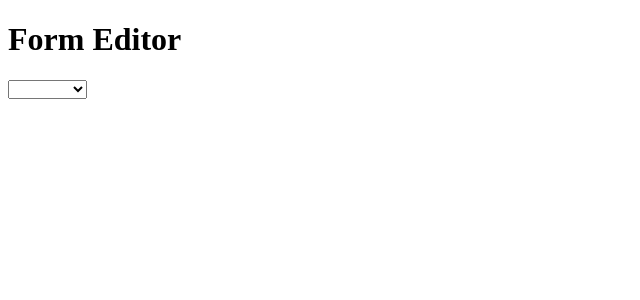
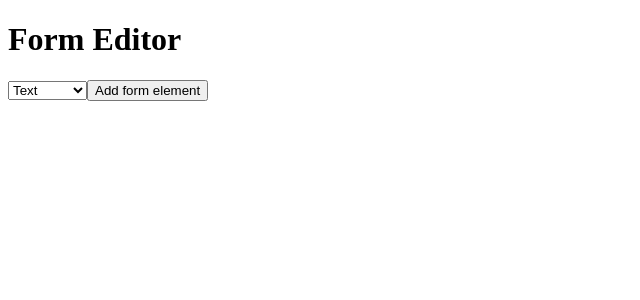
Before and after one commit to jannunzi/webdev-summer1-2018-poc-angular, an Angular app: page / in a window 1280 px wide. Shown: the top 300 px of the page, without its empty margins (0-640 px from the left). Built offline with nearby package versions, Linux system fonts and the light colour scheme.

Commit message:
added button to add form elements

```diff
--- a/src/app/form-editor/form-editor.component.html
+++ b/src/app/form-editor/form-editor.component.html
@@ -5,4 +5,6 @@
   <option value="textarea">Text Area</option>
 </select>
 
-{{inputType}}
+<button (click)="addFormElement(inputType)">
+  Add form element
+</button>
--- a/src/app/form-editor/form-editor.component.ts
+++ b/src/app/form-editor/form-editor.component.ts
@@ -7,8 +7,12 @@ import { Component, OnInit } from '@angular/core';
 })
 export class FormEditorComponent implements OnInit {
 
-  inputType = '';
+  inputType = 'text';
   constructor() { }
+
+  addFormElement(inputType) {
+    console.log(inputType);
+  }
 
   ngOnInit() {
   }
```
